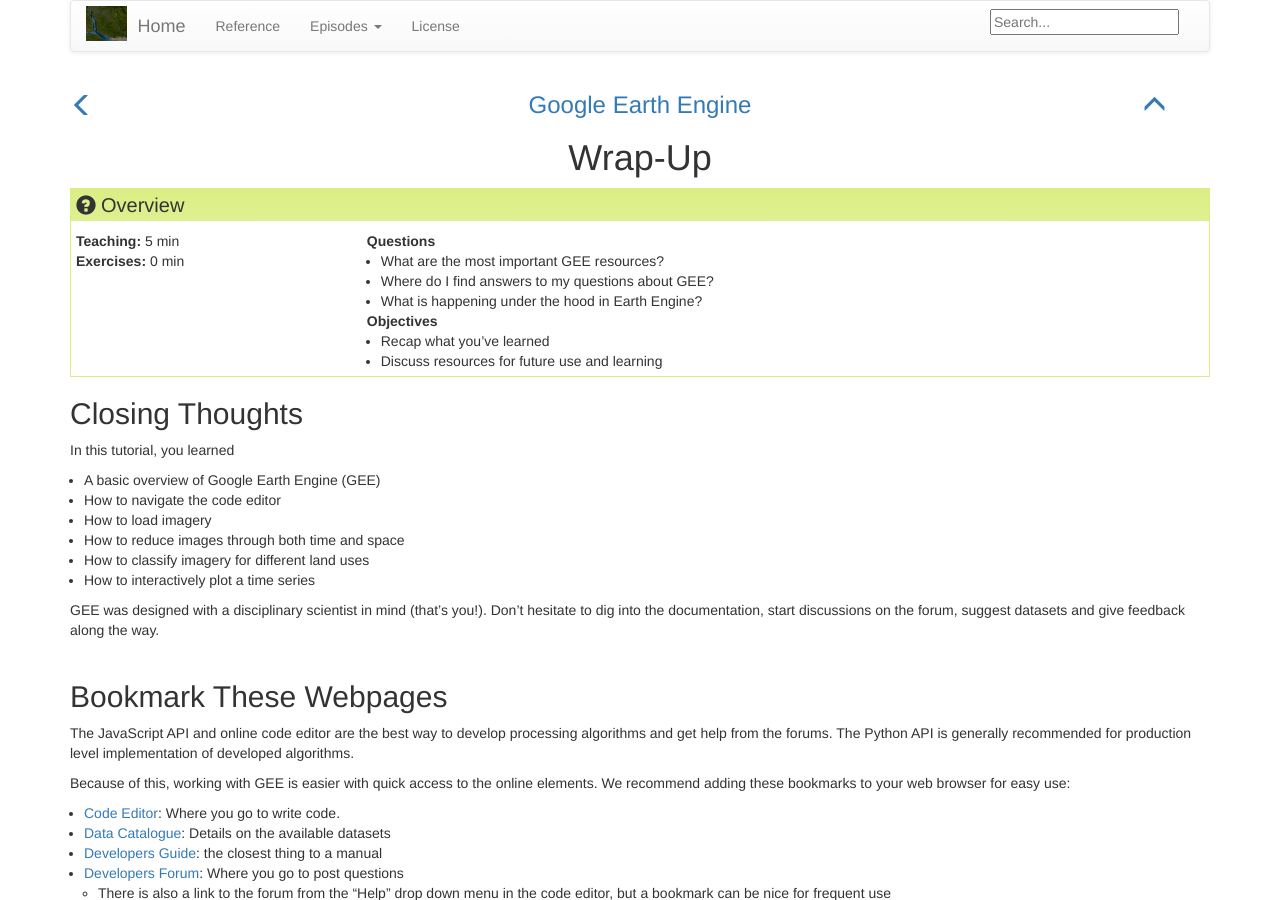
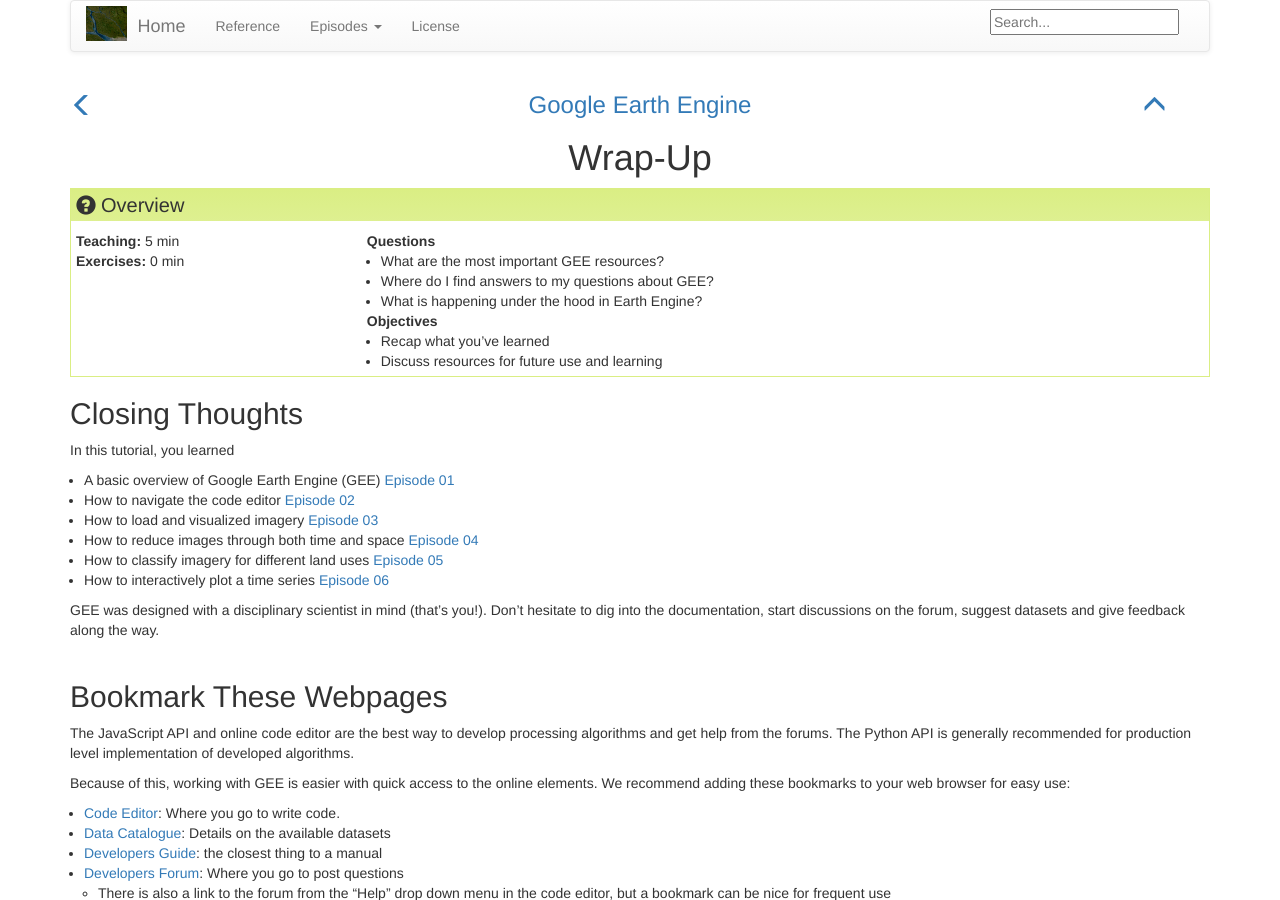
Before and after one commit to geohackweek/GoogleEarthEngine, a Jekyll site: the page built from _episodes/07-wrap-up.md, in a window 1280 px wide and 900 px high. Built offline with Jekyll 4.4.1, drawn with Linux system fonts in a browser that asks for light colours.

Commit message:
added episode links to wrap up

```diff
--- a/_episodes/07-wrap-up.md
+++ b/_episodes/07-wrap-up.md
@@ -20,12 +20,12 @@ keypoints:
 ## Closing Thoughts
 
 In this tutorial, you learned
-- A basic overview of Google Earth Engine (GEE)
-- How to navigate the code editor
-- How to load imagery
-- How to reduce images through both time and space
-- How to classify imagery for different land uses
-- How to interactively plot a time series
+- A basic overview of Google Earth Engine (GEE) [Episode 01](https://geohackweek.github.io/GoogleEarthEngine/01-introduction/)
+- How to navigate the code editor [Episode 02](https://geohackweek.github.io/GoogleEarthEngine/02-code-editor/)
+- How to load and visualized imagery [Episode 03](https://geohackweek.github.io/GoogleEarthEngine/03-load-imagery/)
+- How to reduce images through both time and space [Episode 04](https://geohackweek.github.io/GoogleEarthEngine/04-reducers/)
+- How to classify imagery for different land uses [Episode 05](https://geohackweek.github.io/GoogleEarthEngine/05-classify-imagery/)
+- How to interactively plot a time series [Episode 06](https://geohackweek.github.io/GoogleEarthEngine/06-time-series/)
 
 GEE was designed with a disciplinary scientist in mind (that's you!). Don't hesitate to dig into the documentation, start discussions on the forum, suggest datasets and give feedback along the way.
 <br>
```
Also changed, not shown: _episodes/05-classify-imagery.md (+1 -1 lines), _episodes/03-load-imagery.md (line endings or trailing spaces), _episodes/04-reducers.md (line endings or trailing spaces).
